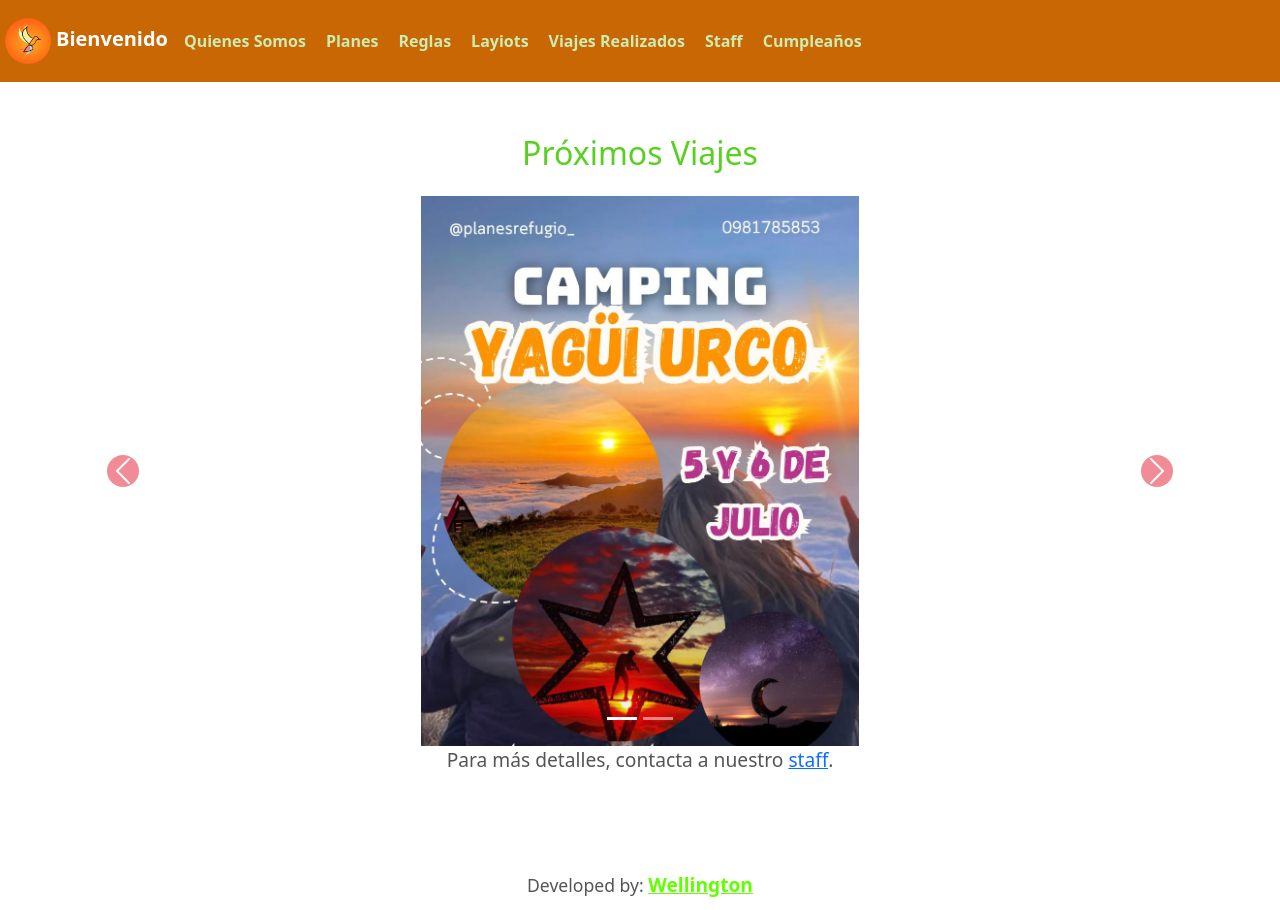
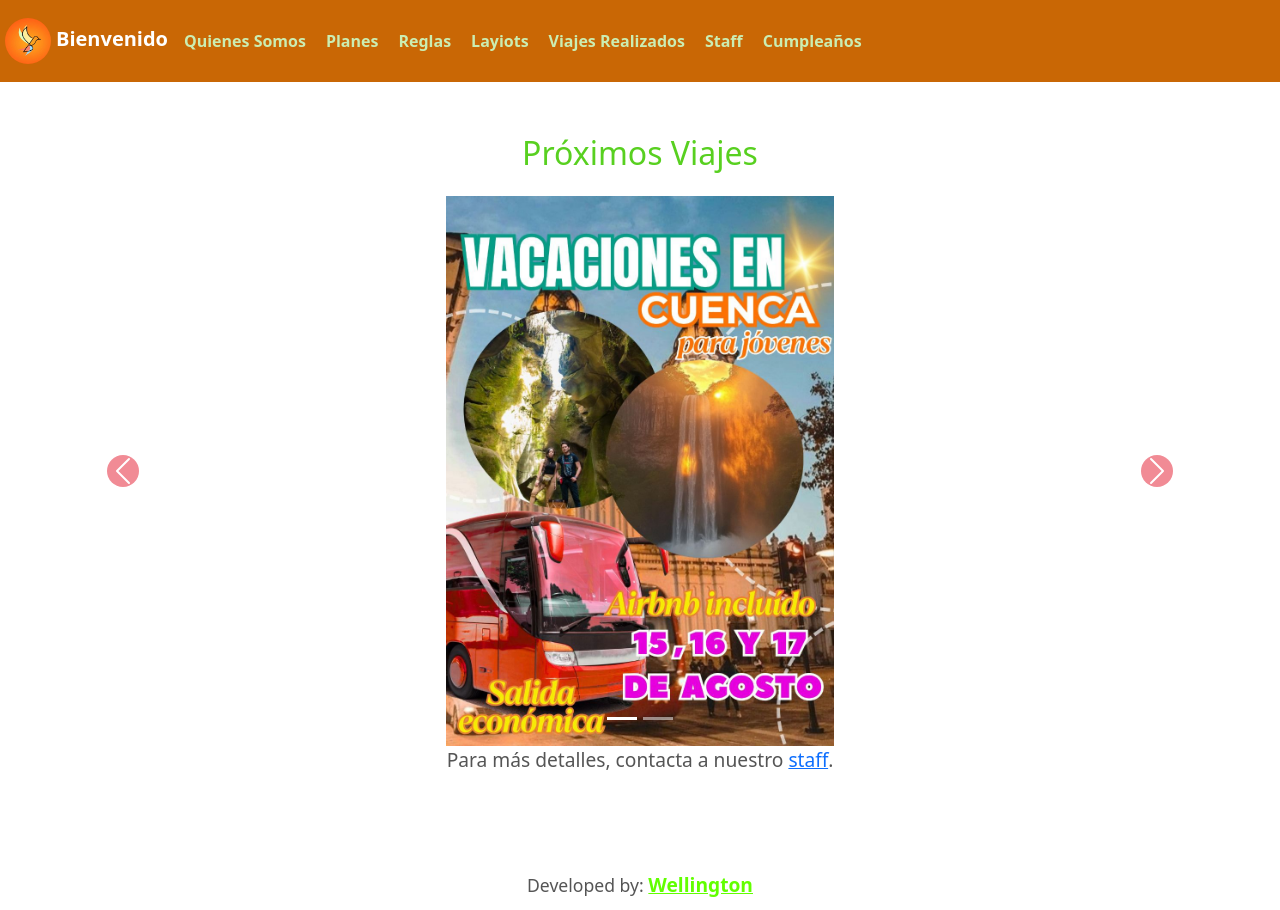
Before and after one commit to WellPlays24/planes-refugio, a React (Vite) app: page /planes in a window 1280 px wide. Both pictures are taken after a click on the button 622 px from the left and 718 px from the top of the page. Built offline with nearby package versions, Linux system fonts and the light colour scheme.

Commit message:
actualizacion de planes realizados 3.0

```diff
--- a/src/components/Planes.jsx
+++ b/src/components/Planes.jsx
@@ -12,6 +12,7 @@ import campingImage5 from '../assets/camping-cuenca.jpg';
 
 import camping6 from '../assets/camping-yagui-urco.jpg';
 import camping7 from '../assets/vacaciones-cuenca.jpg';
+import camping8 from '../assets/camping-jipijapa.jpg';
 
 
 
@@ -26,12 +27,14 @@ function Planes() {
         {/* Fue eliminado por que ya se realizó */}
         {/* Debe agregarse a viajes realizados */}
 
+
+
         {/* Cuarto viaje */}
         <Carousel.Item>
           <img
             className="d-block w-100"
-            src={camping6}
-            alt="camping yagui urco"
+            src={camping7}
+            alt="vacaciones-cuenca"
           />
           <Carousel.Caption>
             <h3></h3>
@@ -43,8 +46,8 @@ function Planes() {
         <Carousel.Item>
           <img
             className="d-block w-100"
-            src={camping7}
-            alt="vacaciones-cuenca"
+            src={camping8}
+            alt="camping jipijapa"
           />
           <Carousel.Caption>
             <h3></h3>
```
Also changed, not shown: 1 other file (tests, documents, lock files or other folders).
